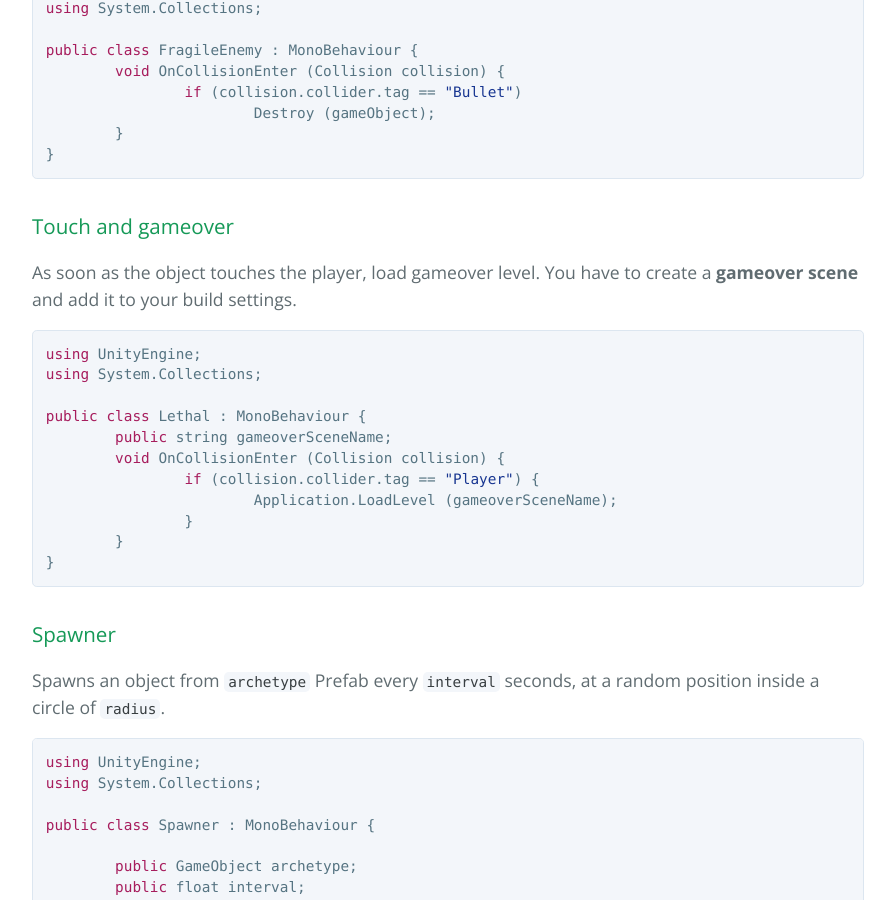
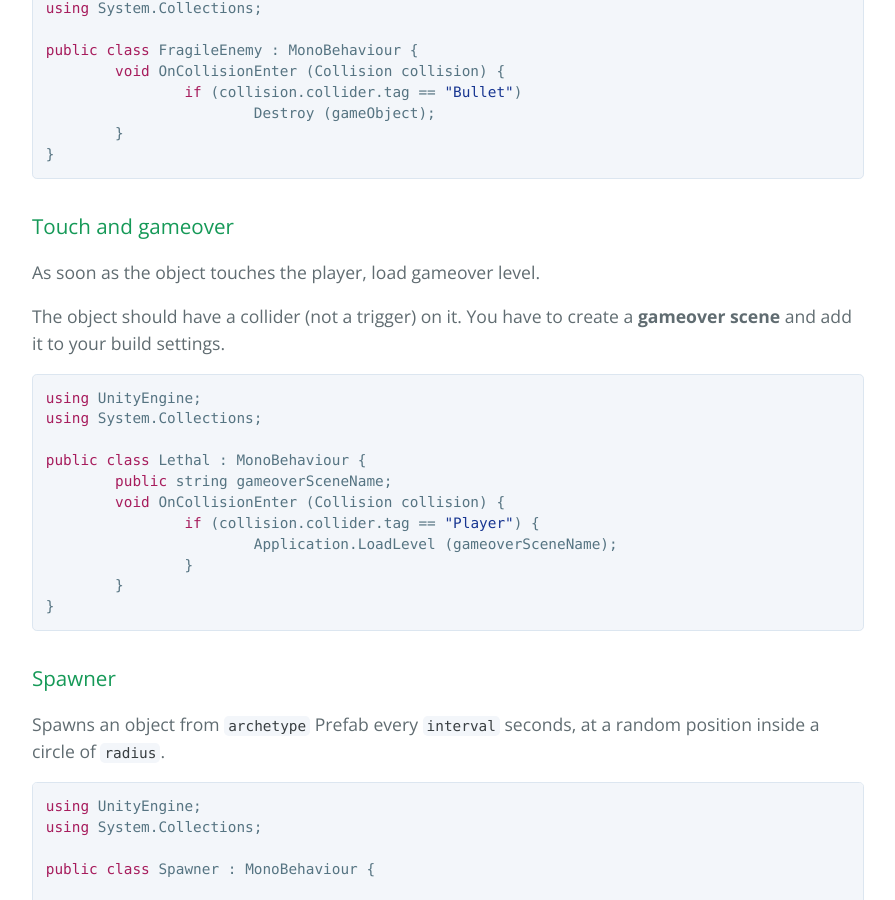
Before and after one commit to ladace/unity-code-snippets, a Jekyll site: the page built from index.md, in a window 1280 px wide and 900 px high, scrolled down 4072 px. Shown: the whole window, without its empty margins (192-1087 px from the left). Built offline with Jekyll 4.4.1, drawn with Linux system fonts in a browser that asks for light colours; Markdown is read by kramdown in place of the engine named in the settings.

Commit message:
Update index.md

````diff
--- a/index.md
+++ b/index.md
@@ -177,6 +177,8 @@ public class FragileEnemy : MonoBehaviour {
 ### Touch and gameover
 
 As soon as the object touches the player, load gameover level.
+
+The object should have a collider (not a trigger) on it.
 You have to create a **gameover scene** and add it to your build settings.
 
 ```csharp
````
